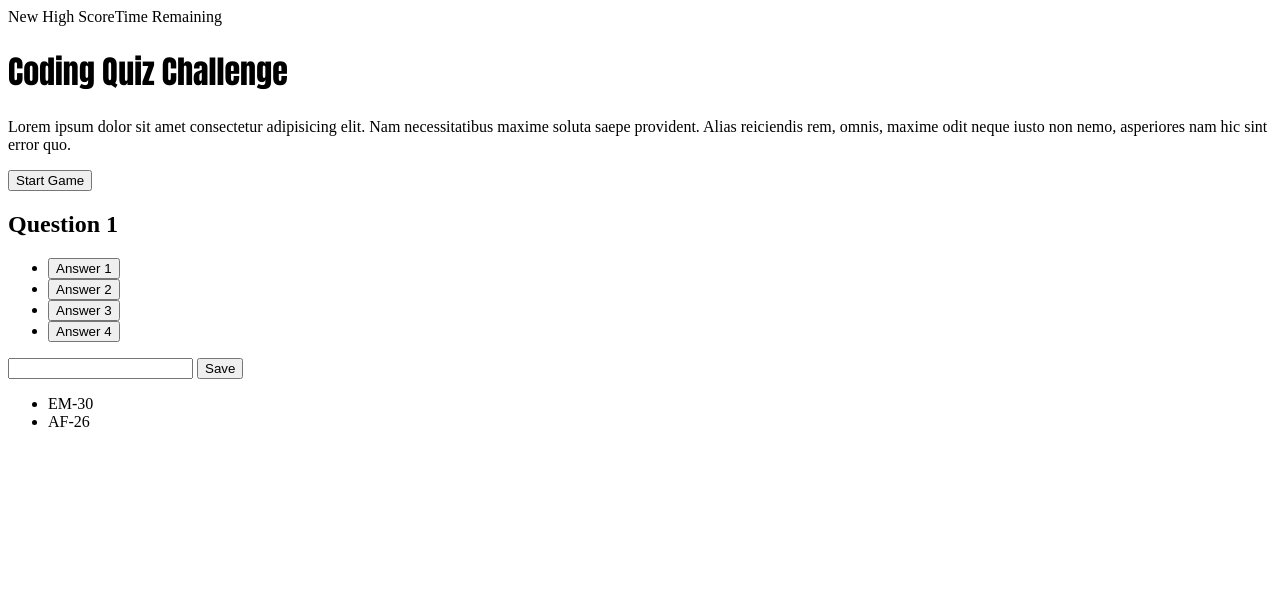
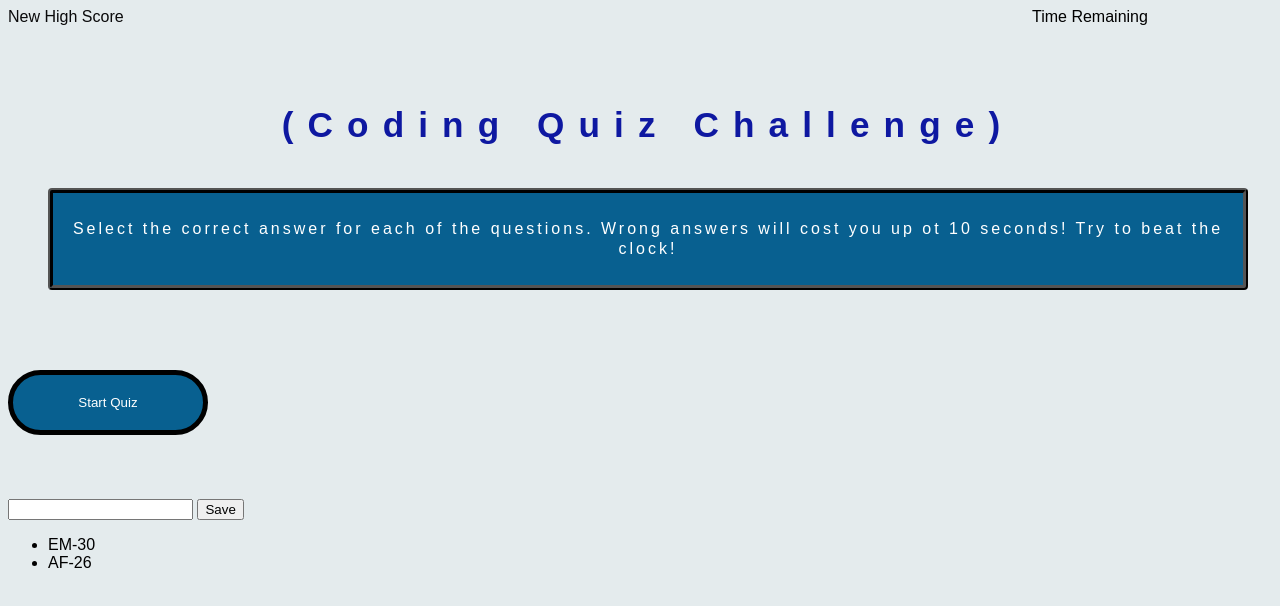
Before and after one commit to emmcewen/Coding-Quiz, a plain HTML site: page index.html in a window 1280 px wide. Drawn offline with Linux system fonts and the light colour scheme.

Commit message:
working on CSS and trying to get JS to work, code is still broken

```diff
--- a/Assets/quiz.js
+++ b/Assets/quiz.js
@@ -1,9 +1,10 @@
 
 
 var timerEl = document.querySelector("#timer")
-var introEl = document.querySelector(".intro")
-var startQuizEl = document.querySelector("#start-quiz")
+var introEl = document.querySelector("#intro")
+var startQuizEl = document.querySelector(".start-quiz")
 var titleEl = document.querySelector("#title")
+var questionEl= document.querySelector("#question-container")
 var answer1El = document.querySelector("#answer1")
 var answer2El = document.querySelector("#answer2")
 var answer3El = document.querySelector("#answer3")
@@ -46,6 +47,7 @@ function startGame() {
 
 function displayQuestions() {
     titleEl.textContent = question[index].title
+    startQuizEl.classList.add("hide")
     answer1El.textContent = question[index].answer[0]
     answer2El.textContent = question[index].answer[1]
     answer3El.textContent = question[index].answer[2]
--- a/Assets/style.css
+++ b/Assets/style.css
@@ -1,40 +1,112 @@
-* *::before, *::after {
-    box-sizing: border-box;
-    font-family: Arial, Helvetica, sans-serif;
-}
-h1 {
-    font-family: Impact, Haettenschweiler, 'Arial Narrow Bold', sans-serif;
-}
-.container, #intro{
-    padding: 0;
-    margin: 0;
-    display: flex;
-    width: 100vw;
-    height: 100vh;
-    justify-content: center;
-    align-items: center;
+html {
+    font: size 25px;
 }
 
+body {
+    height: 100%;
+    width: 100%;
+    font-family:Arial, Helvetica, sans-serif;
+    background-color: rgb(228, 235, 237);
+    overflow: hidden;
+}
+
+.container {
+    display: grid;
+    grid-template-columns: auto;
+    padding-bottom: 4rem;
+}
+.hide {
+    display:none;
+}
+
+main {
+    padding-top: 20px;
+}
+
+h1 {
+    font-size: 2.2em;
+    text-align: center;
+    color: rgb(14, 24, 161);
+    padding-top: 1em;
+    letter-spacing: 0.4em;
+}
+
+h2 {
+    font-size:15px;
+    color: rgb(14, 24, 161);
+}
+
+p {
+    color: rgb(255, 255, 255);
+    padding: 10px;
+    text-align: center;
+    line-height: 20px;
+    letter-spacing: 3px;
+}
 
 .score-timer{
     display:flex;
  }
 
- .start-btn {
-    display: inline;
-    color: blue;
+
+#high-score {
+    text-align: start;
+}
+
+#timer {
+    text-align: end;
+}
 
 
+#intro {
+    background-color: rgb(8, 96, 144);
+    margin-top: 20px;
+    border: 5px solid rgb(0, 0, 0);
+    border-radius: 4px;
+    border-style: ridge;
+}
+
 #high-score {
+    color: rgb(10, 10, 11);
     width: 80%;
 }
 
-#timer {
-    width: 20%;
+#high-score:hover {
+    text-decoration: none;
+    color: rgb(0, 148, 193);
+}
 
+#high-score:active {
+    color:rgb(10, 11, 11);
+}
+
+button.start-quiz {
+    background-color: rgb(8, 96, 144);
+    width: 15em;
+    border: solid 5px rgb(0,0,0);
+    border-radius: 40px;
+    color: rgb(255, 255, 255);
+    padding: 20px;
+    text-align: center;
+    text-decoration: none;
+    transition: all 0.1s;;
+}
+
+button.start-quiz:hover {
+    background-color:rgb(14, 26, 161);
+    color: rgb(250, 242, 242, 0.916);
+    border: solid 5px rgb(242,242,242);
+    letter-spacing: -0.05em;
 }
 
 
-.hide  {
-display: none;
+@media (max-width: 823px) and (min-height: 320px) and (orientation: landscape) {
+
+    header.container {
+        padding-bottom: 2rem;
+    }
+
+    main {
+        font-size: 70%;
+    }
 }
--- a/index.html
+++ b/index.html
@@ -12,20 +12,27 @@
 
 
 <body>
-    <div class="score-timer">
+    <header class="score-timer">
         <span id="high-score"> New High Score</span>
         <span id="timer">Time Remaining</span>
+    </header>
+    <main class="container">
+        <div class="row justify content=center">
+            <h1>(Coding Quiz Challenge)</h1>
         </div>
-    <div class="intro">
-        <h1 id="Main title" class="cqc-1">Coding Quiz Challenge</h1>
-        <p>Lorem ipsum dolor sit amet consectetur adipisicing elit. Nam necessitatibus maxime soluta saepe provident.
-            Alias reiciendis rem, omnis, maxime odit neque iusto non nemo, asperiores nam hic sint error quo.</p>
-            <div class="start-btn">
-            <button id="start-quiz">Start Game</button>
+        <figure id="intro">
+            <div class="row"></div>
+            <p>Select the correct answer for each of the questions. Wrong answers will cost you up ot 10 seconds! Try to
+                beat the clock!</p>
             </div>
+        </figure>
+
+        <div class="container" id="button"></div>
+        <button class="start-quiz">Start Quiz</button>
         </div>
+    </main>
+    <div id="question-container" class="hide">
     <h2 id="title">Question 1</h2>
-    <div id="question-container" class="hide"></div>
     <ul>
         <li> <button id="answer1">Answer 1</button></li>
         <li> <button id="answer2">Answer 2</button></li>
```
Lines whose indentation alone changed are shown as unchanged.
